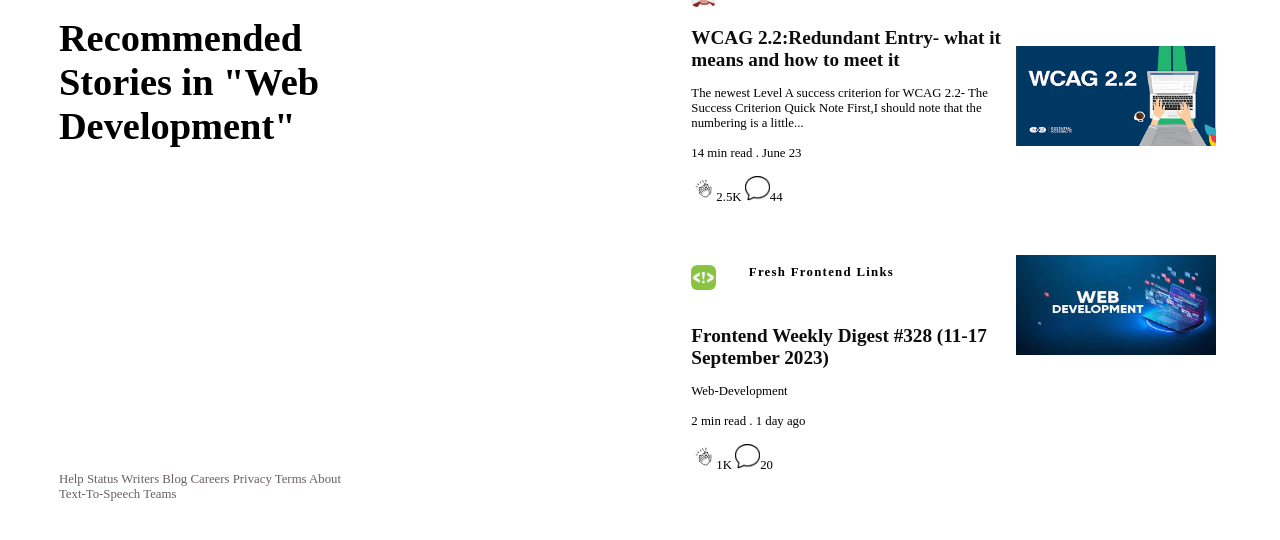
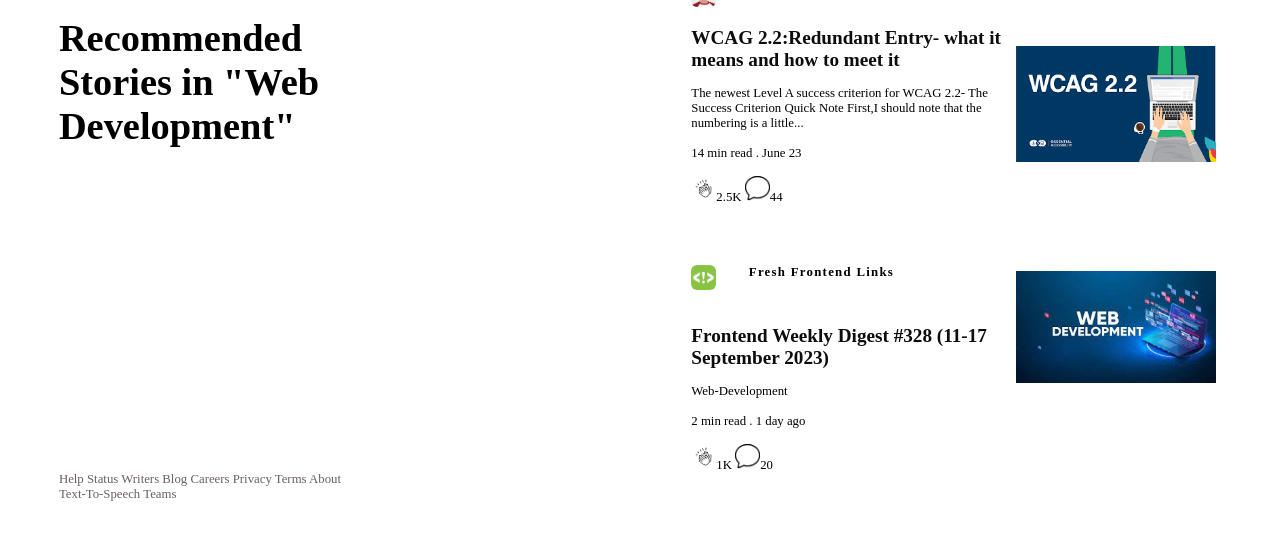
Before and after one commit to Pranjalaa/Pesuio-Assignments, a plain HTML site: page index.html in a window 1280 px wide. Shown: the part 146-686 px from the top of the page. Drawn offline with Linux system fonts and the light colour scheme.

Commit message:
Update index.html

```diff
--- a/index.html
+++ b/index.html
@@ -82,8 +82,8 @@
         </p>
     </div>
     <div class="images">
-        <img src="./wcag 2.2.png" alt="image" width="200" height="100">
+        <img src="./wcag 2.2.png" alt="image" width="200" max-width="100%" height="auto">
         <br><br><br><br><br><br><br><br>
-        <img src="./web development.jpeg" alt="image" width="200" height="100">
+        <img src="./web development.jpeg" alt="image" width="200" height="auto" max-width="100%">
 </body>
 </html>
```
